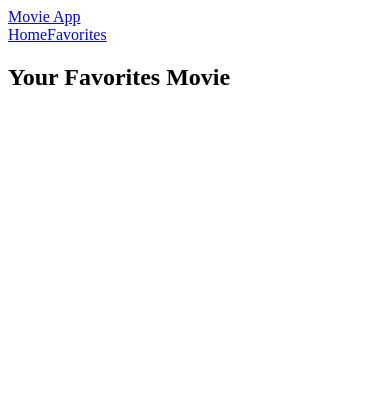
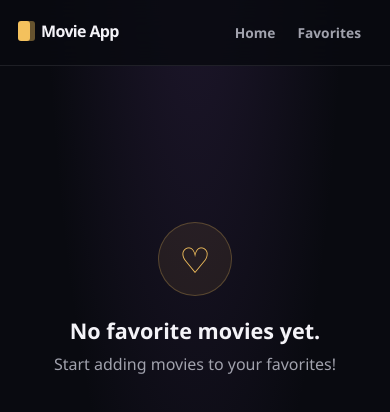
Before and after one commit to mdfajlerabby/Movie-App, a React (Vite) app in the folder Movie App/: page /favorites in a window 390 px wide. Shown: the top 412 px of the page. Built offline with nearby package versions, Linux system fonts and the light colour scheme.

Commit message:
movie app is ready

```diff
--- a/Movie App/src/components/MovieCard.jsx
+++ b/Movie App/src/components/MovieCard.jsx
@@ -17,7 +17,13 @@ const MovieCard = ({movie}) => {
             <div className='movie-poster'>
                 <img src={`https://image.tmdb.org/t/p/w500${movie.poster_path}`} alt={movie.title} />
                 <div className="movie-overlay">
-                    <button className={'favorite-btn ${favorite ? "active" : ""}'} onClick={onFavoriteClick}>🤍</button>
+                    <button
+                        className={`favorite-btn ${favorite ? 'active' : ''}`}
+                        onClick={onFavoriteClick}
+                        aria-label={favorite ? 'Remove from favorites' : 'Add to favorites'}
+                    >
+                        {favorite ? '❤️' : '🤍'}
+                    </button>
                 </div>
             </div>
             <div className="movie-info">
--- a/Movie App/src/main.jsx
+++ b/Movie App/src/main.jsx
@@ -2,6 +2,7 @@ import { StrictMode } from 'react'
 import { createRoot } from 'react-dom/client'
 import { BrowserRouter } from 'react-router-dom'
 import App from './App.jsx'
+import './styles.css'
 
 createRoot(document.getElementById('root')).render(
   <StrictMode>
--- a/Movie App/src/pages/Favorites.jsx
+++ b/Movie App/src/pages/Favorites.jsx
@@ -5,7 +5,7 @@ import MovieCard from '../components/MovieCard';
 const Favorites = () => {
     const{favorites} = useMovieContext();
 
-    if (favorites) {
+    if (favorites.length > 0) {
         return (
             <div className='favorites'>
                 <h2>Your Favorites Movie</h2>
--- /dev/null
+++ b/Movie App/src/styles.css
@@ -0,0 +1,420 @@
+:root {
+  font-family: 'Segoe UI', sans-serif;
+  color: #f4f3f8;
+  background: #090a10;
+  font-synthesis: none;
+  text-rendering: optimizeLegibility;
+  -webkit-font-smoothing: antialiased;
+  -moz-osx-font-smoothing: grayscale;
+
+  --color-accent: #f4c15d;
+  --color-muted: #a1a2ad;
+  --color-surface: #12131c;
+  --color-border: rgba(255, 255, 255, 0.09);
+}
+
+* {
+  box-sizing: border-box;
+}
+
+body {
+  min-width: 320px;
+  min-height: 100vh;
+  margin: 0;
+  background:
+    radial-gradient(ellipse at 50% -18%, rgba(91, 60, 126, 0.28), transparent 55%),
+    #090a10;
+}
+
+body,
+button,
+input {
+  font-family: 'Segoe UI', sans-serif;
+}
+
+button,
+a {
+  -webkit-tap-highlight-color: transparent;
+}
+
+a {
+  color: inherit;
+  text-decoration: none;
+}
+
+button:focus-visible,
+a:focus-visible,
+input:focus-visible {
+  outline: 2px solid var(--color-accent);
+  outline-offset: 3px;
+}
+
+.navbar {
+  position: sticky;
+  z-index: 5;
+  top: 0;
+  display: flex;
+  align-items: center;
+  justify-content: space-between;
+  min-height: 76px;
+  padding: 0 clamp(20px, 6vw, 88px);
+  border-bottom: 1px solid var(--color-border);
+  background: rgba(9, 10, 16, 0.83);
+  backdrop-filter: blur(18px);
+}
+
+.navbar-logo {
+  display: inline-flex;
+  align-items: center;
+  gap: 11px;
+  font-family: 'Segoe UI', sans-serif;
+  font-size: 1.15rem;
+  font-weight: 800;
+  letter-spacing: -0.04em;
+}
+
+.navbar-logo::before {
+  width: 12px;
+  height: 20px;
+  border-radius: 3px;
+  background: var(--color-accent);
+  box-shadow: 5px 0 0 rgba(244, 193, 93, 0.4);
+  content: '';
+}
+
+.navbar-link {
+  display: flex;
+  align-items: center;
+  gap: 8px;
+}
+
+.nav-link {
+  padding: 10px 15px;
+  border-radius: 999px;
+  color: var(--color-muted);
+  font-size: 0.92rem;
+  font-weight: 600;
+  transition: color 160ms ease, background-color 160ms ease;
+}
+
+.nav-link:hover,
+.nav-link:focus-visible {
+  color: #fff;
+  background: rgba(255, 255, 255, 0.07);
+}
+
+.main-content {
+  width: min(100% - 40px, 1240px);
+  margin: 0 auto;
+  padding: clamp(36px, 6vw, 72px) 0 80px;
+}
+
+.home,
+.favorites {
+  animation: page-appear 400ms ease both;
+}
+
+.search-form {
+  display: flex;
+  width: min(100%, 620px);
+  gap: 10px;
+  margin: 0 auto clamp(34px, 5vw, 58px);
+  padding: 7px;
+  border: 1px solid rgba(255, 255, 255, 0.1);
+  border-radius: 15px;
+  background: rgba(18, 19, 28, 0.9);
+  box-shadow: 0 18px 55px rgba(0, 0, 0, 0.24);
+  transition: border-color 180ms ease, box-shadow 180ms ease;
+}
+
+.search-form:focus-within {
+  border-color: rgba(244, 193, 93, 0.6);
+  box-shadow: 0 0 0 4px rgba(244, 193, 93, 0.08), 0 18px 55px rgba(0, 0, 0, 0.24);
+}
+
+.search-form input {
+  width: 100%;
+  min-width: 0;
+  padding: 12px 14px;
+  border: 0;
+  outline: 0;
+  color: #f4f3f8;
+  background: transparent;
+  font-size: 0.96rem;
+}
+
+.search-form input::placeholder {
+  color: #777985;
+}
+
+.search-form input:focus-visible {
+  outline: 0;
+}
+
+.search-button {
+  flex: 0 0 auto;
+  padding: 0 23px;
+  border: 0;
+  border-radius: 10px;
+  color: #211a0e;
+  background: var(--color-accent);
+  cursor: pointer;
+  font-size: 0.9rem;
+  font-weight: 700;
+  transition: background-color 160ms ease, transform 160ms ease;
+}
+
+.search-button:hover {
+  background: #ffd47c;
+  transform: translateY(-1px);
+}
+
+.movies-grid {
+  display: grid;
+  grid-template-columns: repeat(auto-fill, minmax(180px, 1fr));
+  gap: 30px 22px;
+}
+
+.movie-card {
+  min-width: 0;
+  overflow: hidden;
+  border: 1px solid var(--color-border);
+  border-radius: 13px;
+  background: var(--color-surface);
+  box-shadow: 0 8px 26px rgba(0, 0, 0, 0.17);
+  transition: transform 200ms ease, border-color 200ms ease, box-shadow 200ms ease;
+}
+
+.movie-card:hover {
+  transform: translateY(-5px);
+  border-color: rgba(244, 193, 93, 0.3);
+  box-shadow: 0 17px 38px rgba(0, 0, 0, 0.32);
+}
+
+.movie-poster {
+  position: relative;
+  overflow: hidden;
+  aspect-ratio: 2 / 3;
+  background: linear-gradient(145deg, #272432, #12131c 70%);
+}
+
+.movie-poster img {
+  display: block;
+  width: 100%;
+  height: 100%;
+  object-fit: cover;
+  transition: transform 450ms ease;
+}
+
+.movie-card:hover .movie-poster img {
+  transform: scale(1.045);
+}
+
+.movie-overlay {
+  position: absolute;
+  inset: 0;
+  display: flex;
+  align-items: flex-start;
+  justify-content: flex-end;
+  padding: 12px;
+  background: linear-gradient(180deg, rgba(0, 0, 0, 0.5), transparent 28%, transparent);
+  opacity: 0;
+  transition: opacity 180ms ease;
+}
+
+.movie-card:hover .movie-overlay,
+.movie-card:focus-within .movie-overlay {
+  opacity: 1;
+}
+
+.favorite-btn {
+  display: grid;
+  width: 40px;
+  height: 40px;
+  place-items: center;
+  border: 1px solid rgba(255, 255, 255, 0.24);
+  border-radius: 50%;
+  color: #fff;
+  background: rgba(14, 14, 20, 0.78);
+  cursor: pointer;
+  font-size: 1.25rem;
+  line-height: 1;
+  transition: transform 160ms ease, background-color 160ms ease;
+}
+
+.favorite-btn:hover {
+  transform: scale(1.09);
+  background: rgba(14, 14, 20, 0.96);
+}
+
+.favorite-btn.active {
+  border-color: rgba(248, 91, 112, 0.65);
+  background: rgba(66, 18, 31, 0.88);
+}
+
+.movie-info {
+  min-height: 83px;
+  padding: 14px 14px 15px;
+}
+
+.movie-info h3 {
+  overflow: hidden;
+  margin: 0 0 7px;
+  color: #f4f3f8;
+  font-family: 'Segoe UI', sans-serif;
+  font-size: 0.94rem;
+  font-weight: 700;
+  line-height: 1.4;
+  text-overflow: ellipsis;
+  white-space: nowrap;
+}
+
+.movie-info p {
+  margin: 0;
+  color: var(--color-muted);
+  font-size: 0.82rem;
+}
+
+.favorites h2 {
+  margin: 0 0 30px;
+  font-family: 'Segoe UI', sans-serif;
+  font-size: clamp(1.7rem, 3vw, 2.3rem);
+  letter-spacing: -0.045em;
+}
+
+.favorites-empty {
+  display: grid;
+  min-height: 48vh;
+  place-content: center;
+  justify-items: center;
+  padding: 24px;
+  text-align: center;
+}
+
+.favorites-empty::before {
+  display: grid;
+  width: 72px;
+  height: 72px;
+  margin-bottom: 20px;
+  place-items: center;
+  border: 1px solid rgba(244, 193, 93, 0.25);
+  border-radius: 50%;
+  color: var(--color-accent);
+  background: rgba(244, 193, 93, 0.08);
+  content: '♡';
+  font-size: 2.2rem;
+}
+
+.favorites-empty h3 {
+  margin: 0 0 8px;
+  font-family: 'Segoe UI', sans-serif;
+  font-size: 1.35rem;
+}
+
+.favorites-empty p {
+  margin: 0;
+  color: var(--color-muted);
+}
+
+.loading,
+.error {
+  width: fit-content;
+  margin: 64px auto;
+  padding: 15px 20px;
+  border-radius: 10px;
+  color: var(--color-muted);
+  background: rgba(255, 255, 255, 0.05);
+  text-align: center;
+}
+
+.error {
+  border: 1px solid rgba(255, 105, 119, 0.22);
+  color: #ff9aa4;
+  background: rgba(255, 105, 119, 0.07);
+}
+
+@keyframes page-appear {
+  from {
+    opacity: 0;
+    transform: translateY(8px);
+  }
+
+  to {
+    opacity: 1;
+    transform: translateY(0);
+  }
+}
+
+@media (max-width: 620px) {
+  .navbar {
+    min-height: 66px;
+    padding: 0 18px;
+  }
+
+  .navbar-logo {
+    font-size: 1rem;
+  }
+
+  .navbar-link {
+    gap: 0;
+  }
+
+  .nav-link {
+    padding: 9px 11px;
+    font-size: 0.86rem;
+  }
+
+  .main-content {
+    width: min(100% - 32px, 1240px);
+    padding-top: 30px;
+  }
+
+  .search-form {
+    gap: 4px;
+    padding: 5px;
+  }
+
+  .search-form input {
+    padding: 11px 10px;
+    font-size: 0.9rem;
+  }
+
+  .search-button {
+    padding: 0 16px;
+  }
+
+  .movies-grid {
+    grid-template-columns: repeat(2, minmax(0, 1fr));
+    gap: 18px 13px;
+  }
+
+  .movie-info {
+    min-height: 76px;
+    padding: 11px 10px 12px;
+  }
+
+  .movie-info h3 {
+    font-size: 0.86rem;
+  }
+
+  .movie-overlay {
+    padding: 8px;
+    opacity: 1;
+  }
+
+  .favorite-btn {
+    width: 35px;
+    height: 35px;
+  }
+}
+
+@media (prefers-reduced-motion: reduce) {
+  *,
+  *::before,
+  *::after {
+    scroll-behavior: auto !important;
+    animation-duration: 0.01ms !important;
+    animation-iteration-count: 1 !important;
+    transition-duration: 0.01ms !important;
+  }
+}
```
